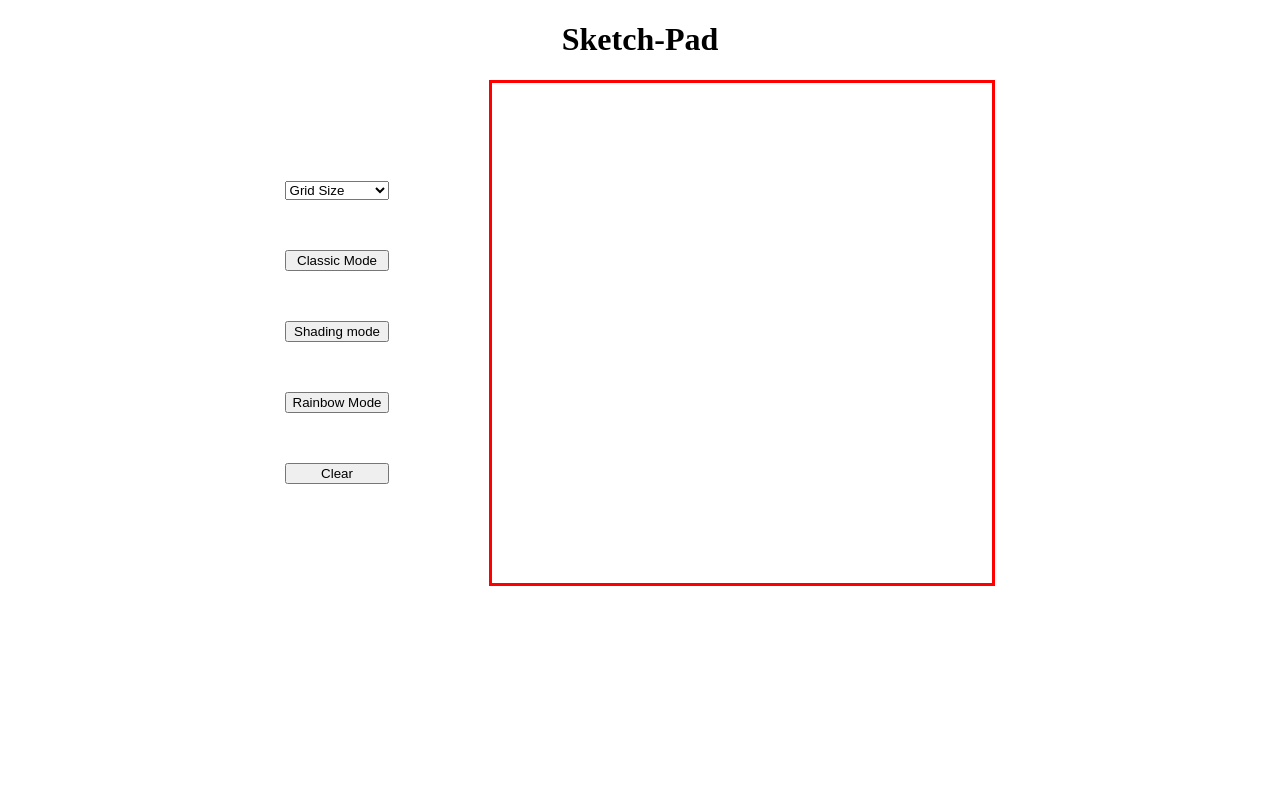
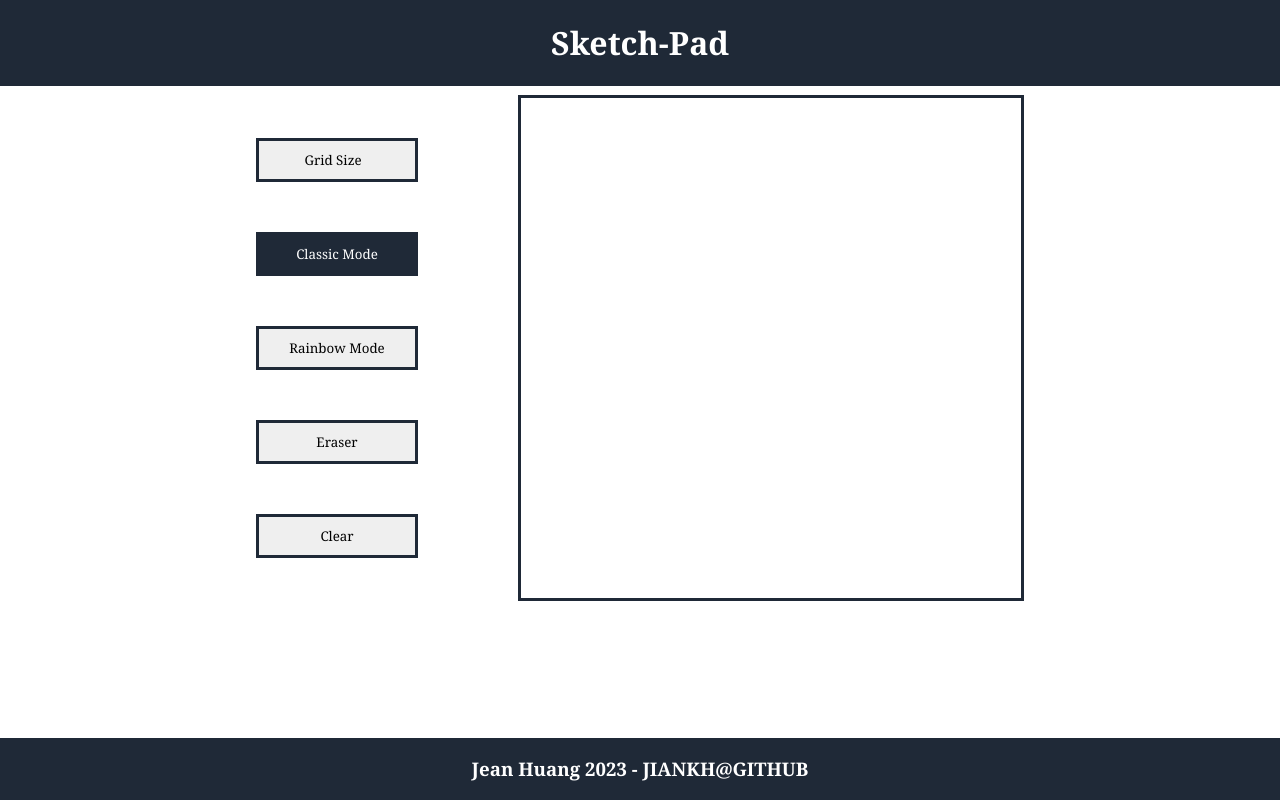
Before and after one commit to jiankh/sketchbook, a plain HTML site: page index.html in a window 1280 px wide. Both pictures are taken after a click on the button "Classic Mode". Drawn offline with Linux system fonts and the light colour scheme.

Commit message:
added CSS to buttons, rainbow mode and an eraser. Finalizing project

```diff
--- a/index.html
+++ b/index.html
@@ -13,8 +13,9 @@
 
     <div class="content">
         <div class="control-panel">
+
             <select name="Pixel Quantity" id="pixel-option">
-                <option value=""> Grid Size</option>
+                <option value="16"> Grid Size</option>
                 <option value="16"> 16x16 </option>
                 <option value="32"> 32x32 </option>
                 <option value="48"> 48x48 </option>
@@ -22,9 +23,10 @@
             </select>
             <button class="classic-btn btn">Classic Mode</button>
 
-            <button class="shading-btn btn">Shading mode</button>
 
             <button class="rainbow-btn btn">Rainbow Mode</button>
+
+            <button class="eraser-btn btn">Eraser</button>
 
             <button class="clear-btn btn"> Clear </button>
 
@@ -32,6 +34,10 @@
         <div class="screen"></div>
     </div>
 
+    <div class="footer">
+        <h3>Jean Huang 2023 - JIANKH@GITHUB</h3>
+    </div>
+
 
     <script src="script.js"></script>
 </body>
--- a/script.js
+++ b/script.js
@@ -3,7 +3,7 @@ const WIDTH = 500
 const HEIGHT = 500
 let screen = document.querySelector('.screen')
 
-let shadingButton = document.querySelector('.shading-btn')
+let eraserButton = document.querySelector('.eraser-btn')
 let rainbowButton = document.querySelector('.rainbow-btn')
 let classicButton = document.querySelector('.classic-btn')
 let clearButton = document.querySelector('.clear-btn')
@@ -11,12 +11,14 @@ let clearButton = document.querySelector('.clear-btn')
 let pixelQuantitySelection = document.querySelector('#pixel-option')
 let pixelQuantity = 16
 
+let currentMode = 'drawing'
 let isMouseDown = false
 let currentClass = 'classic' //default class
 //------------MAIN------------
 
 //Create initial grid of 16x16
-createGrid()
+createGrid(currentClass)
+highlightButton(classicButton)
 
 
 //Event Listener to handle if the mouse is held down or not.
@@ -35,16 +37,32 @@ pixelQuantitySelection.addEventListener('change', (e) =>{
 })
 
 // //Event listener for modes buttions.
-shadingButton.addEventListener('click', () => {
-    currentClass = 'shading'
+eraserButton.addEventListener('click', () => {
+    disableAllHighlight()
+    highlightButton(eraserButton)
+    currentMode = 'erasing'
 })
 rainbowButton.addEventListener('click', () => {
     currentClass = 'rainbow'
+    currentMode = 'drawing'
+
+    disableAllHighlight()
+    highlightButton(rainbowButton)
+    screen.innerHTML = ''
+    createGrid(currentClass)
 })
 classicButton.addEventListener('click', () => {
     currentClass = 'classic'
+    currentMode = 'drawing'
+
+    disableAllHighlight()
+    highlightButton(classicButton)
+    screen.innerHTML = ''
+    createGrid(currentClass)
 })
 clearButton.addEventListener('click', () => clearGrid())
+
+
 
 
 
@@ -65,10 +83,20 @@ function createGrid(classAdded) {
 function addEventListenerForDrawing(pixel, classAdded) {
     pixel.addEventListener('mousemove', (e) => {
         if (isMouseDown) {
-        e.target.classList.add(classAdded) }
+            if (currentMode === 'drawing') {
+                e.target.classList.add(classAdded)
+            } else if (currentMode === 'erasing') {
+                e.target.classList.remove('classic', 'rainbow')
+             }
+         }
     })
+
     pixel.addEventListener('click', (e) => {
-        e.target.classList.add(classAdded)
+        if (currentMode === "drawing") {
+            e.target.classList.add(classAdded)
+        } else if (currentMode === "erasing") {
+            e.target.classList.remove('classic', 'rainbow')
+        }
     })
 }
 
@@ -78,3 +106,24 @@ function clearGrid() {
         pixel.classList.remove('classic', 'rainbow', 'shading')
     })
 }
+
+// function setRandomColor() {
+//     let color = "#"
+//     const randomColor = Math.floor(Math.random()*16777215).toString(16);
+//     color += randomColor
+//     return color
+// }
+
+function highlightButton(button) {
+    button.style.backgroundColor = '#1f2937'
+    button.style.color = 'white'
+}
+
+function disableAllHighlight() {
+    eraserButton.style.backgroundColor = ''
+    eraserButton.style.color = ''
+    rainbowButton.style.backgroundColor = ''
+    rainbowButton.style.color = ''
+    classicButton.style.backgroundColor = ''
+    classicButton.style.color = ''
+}
--- a/style.css
+++ b/style.css
@@ -3,11 +3,23 @@ body {
     padding: 0;
     display: flex;
     flex-direction: column;
+    justify-content: space-between;
+    min-height: 100vh;
+    color: white;
+    font-family: Cambria, Cochin, Georgia, Times, 'Times New Roman', serif;
 }
 
 .title {
     display: flex;
     justify-content: center;
+    background-color: #1f2937;
+}
+
+.footer {
+    display: flex;
+    justify-content: center;
+    align-items: flex-end;
+    background-color: #1f2937;
 }
 
 
@@ -17,12 +29,13 @@ body {
     justify-content: flex-start;
     gap: 100px;
     margin: 0 auto;
+    margin-bottom: 10%;
 }
 
 
 .screen {
     display: flex;
-    border: solid red;
+    border: solid #1f2937;;
     flex-wrap: wrap;
     width: 500px;
     height:500px;
@@ -49,3 +62,37 @@ body {
 .classic {
     background-color: black;
 }
+
+
+@keyframes rainbow-animation {
+    0% { background-color: red; } /* Starting color */
+    16% { background-color: orange; }
+    32% { background-color: yellow; }
+    48% { background-color: green; }
+    64% { background-color: blue; }
+    80% { background-color: indigo; }
+    100% { background-color: violet; } /* Ending color */
+}
+
+.rainbow {
+    animation: rainbow-animation 0.5s linear infinite;
+}
+
+.btn {
+    padding: 10px 30px;
+    font-family: inherit;
+    border: solid #1f2937
+}
+
+.btn:hover, select:hover {
+    cursor: pointer;
+}
+
+select {
+    text-align: center;
+    padding: 10px;
+    appearance: none;
+    padding-left: 2px;
+    font-family: inherit;
+    border: solid #1f2937
+}
```
